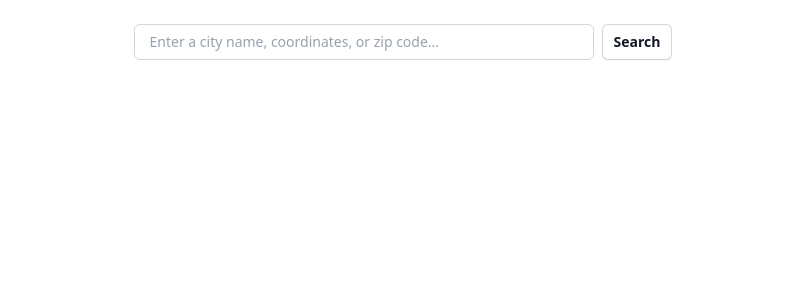
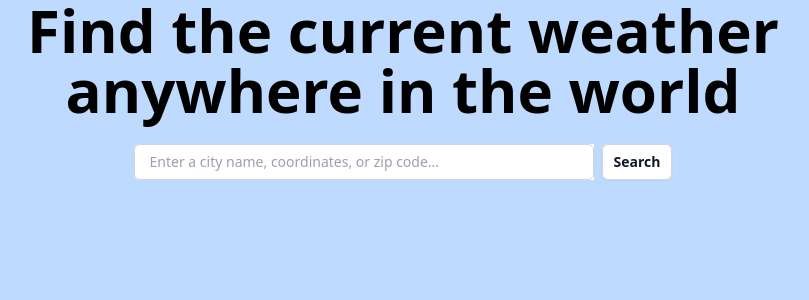
Before and after one commit to lukeolsen06/Weather-App, a React app in the folder frontend/: page / in a window 1280 px wide. Shown: the top 300 px of the page, without its empty margins (237-1046 px from the left). Built offline with nearby package versions, Linux system fonts and the light colour scheme; the HTML template or start-up script is replaced by a standard one.

Commit message:
feat: Added Title section component and styled app background

```diff
--- a/frontend/src/App.tsx
+++ b/frontend/src/App.tsx
@@ -1,13 +1,19 @@
-import { useState } from 'react'
-import reactLogo from './assets/react.svg'
-import viteLogo from '/vite.svg'
 import SearchBar from './components/SearchBar'
+import TitleSection from './components/TitleSection'
 
 function App() {
 
+  const backgroundColor = {
+    backgroundColor: 'oklch(88.2% 0.059 254.128)',
+    minHeight: '100vh'
+  }
+
   return (
     <>
-      <SearchBar></SearchBar>
+      <div className="App" style={backgroundColor}>
+        <TitleSection />
+        <SearchBar></SearchBar>
+      </div>
     </>
   )
 }
--- a/frontend/src/components/SearchBar.tsx
+++ b/frontend/src/components/SearchBar.tsx
@@ -1,10 +1,12 @@
 import { useState } from 'react';
 import SearchWeatherService from "../services/SearchWeatherService.ts";
+import WeatherCard from './WeatherCard';
 
 const SearchBar = () => {
 
   const [searchLocation, setSearchLocation] = useState('')
   const [errMessage, setErrMessage] = useState('')
+  const [weatherCard, setWeatherCards] = useState({})
 
   const handleInputChange = (e: any) => {
     setSearchLocation(e.target.value)
@@ -18,6 +20,9 @@ const SearchBar = () => {
 
       if (!weather_info?.name) {
         setErrMessage("No name for given location found. Please try a different one.")
+      }
+      else {
+        // Logic for adding WeatherCard
       }
 
     } catch (err: any) {
--- /dev/null
+++ b/frontend/src/components/TitleSection.tsx
@@ -0,0 +1,14 @@
+
+
+const TitleSection = () => {
+
+    return (
+        <div className='container mx-auto px-4'>
+            <div className='max-w-3xl mx-auto text-center'>
+            <h1 className="text-4xl md:text-6xl font-bold mb-6 center justify-content: center">Find the current weather anywhere in the world</h1>
+            </div>
+        </div>
+    )
+}
+
+export default TitleSection
```
